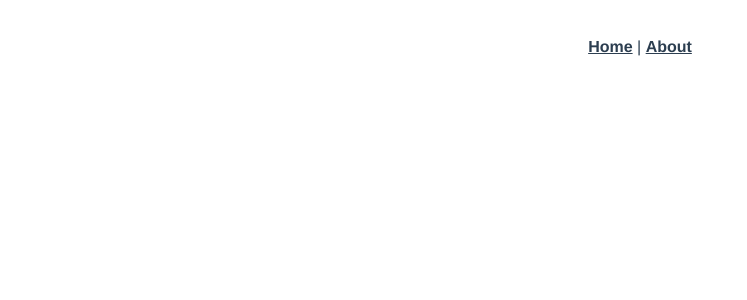
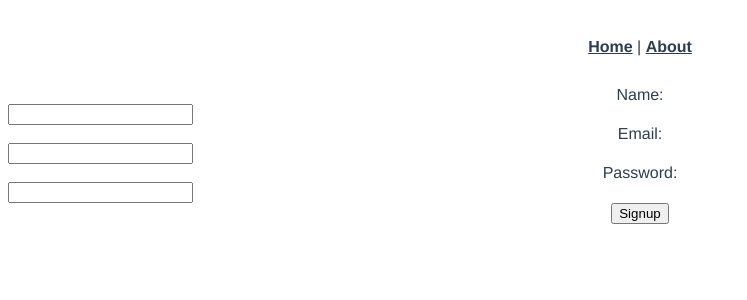
Before and after one commit to sophiapache/project3, a Vue app: page /users/signup in a window 1280 px wide. Shown: the top 300 px of the page, without its empty margins (0-747 px from the left). Built offline with nearby package versions, Linux system fonts and the light colour scheme.

Commit message:
JWT in progress

```diff
--- a/package.json
+++ b/package.json
@@ -8,6 +8,7 @@
     "lint": "vue-cli-service lint"
   },
   "dependencies": {
+    "axios": "^1.2.1",
     "core-js": "^3.8.3",
     "vue": "^2.6.14",
     "vue-router": "^3.5.1"
--- /dev/null
+++ b/src/components/Signup.vue
@@ -0,0 +1,37 @@
+<template>
+  <form>
+    <label>Name: <input type="text" v-model="name" /></label>
+    <label>Email: <input type="text" v-model="email" /></label>
+    <label>Password: <input type="password" v-model="password" /></label>
+    <button @click="signup">Signup</button>
+  </form>
+</template>
+<script>
+import axios from "axios";
+export default {
+  name: "Signup",
+  data() {
+    return {
+      name: "",
+      email: "",
+      password: "",
+    };
+  },
+  methods: {
+    signup(e) {
+      e.preventDefault();
+      let newUser = {
+        name: this.name,
+        email: this.email,
+        password: this.password,
+      };
+      axios.post("");
+    },
+  },
+};
+</script>
+<style>
+input {
+  display: block;
+}
+</style>
--- /dev/null
+++ b/src/helpers/usersHelpers.js
@@ -0,0 +1,3 @@
+import axios from "axios";
+
+const userURL = "http://localhost:3000/users/";
--- a/src/router/index.js
+++ b/src/router/index.js
@@ -1,29 +1,36 @@
-import Vue from 'vue'
-import VueRouter from 'vue-router'
-import HomeView from '../views/HomeView.vue'
+import Vue from "vue";
+import VueRouter from "vue-router";
+import HomeView from "../views/HomeView.vue";
+import SignupView from "../views/SignupView.vue";
 
-Vue.use(VueRouter)
+Vue.use(VueRouter);
 
 const routes = [
   {
-    path: '/',
-    name: 'home',
-    component: HomeView
+    path: "/",
+    name: "home",
+    component: HomeView,
   },
   {
-    path: '/about',
-    name: 'about',
+    path: "/users/signup",
+    name: "signup",
+    component: SignupView,
+  },
+  {
+    path: "/about",
+    name: "about",
     // route level code-splitting
     // this generates a separate chunk (about.[hash].js) for this route
     // which is lazy-loaded when the route is visited.
-    component: () => import(/* webpackChunkName: "about" */ '../views/AboutView.vue')
-  }
-]
+    component: () =>
+      import(/* webpackChunkName: "about" */ "../views/AboutView.vue"),
+  },
+];
 
 const router = new VueRouter({
-  mode: 'history',
+  mode: "history",
   base: process.env.BASE_URL,
-  routes
-})
+  routes,
+});
 
-export default router
+export default router;
--- a/src/views/HomeView.vue
+++ b/src/views/HomeView.vue
@@ -1,18 +1,18 @@
 <template>
   <div class="home">
-    <img alt="Vue logo" src="../assets/logo.png">
-    <HelloWorld msg="Welcome to Your Vue.js App"/>
+    <img alt="Vue logo" src="../assets/logo.png" />
+    <HelloWorld msg="Welcome to Your Vue.js App" />
   </div>
 </template>
 
 <script>
 // @ is an alias to /src
-import HelloWorld from '@/components/HelloWorld.vue'
+import HelloWorld from "@/components/HelloWorld.vue";
 
 export default {
-  name: 'HomeView',
+  name: "HomeView",
   components: {
-    HelloWorld
-  }
-}
+    HelloWorld,
+  },
+};
 </script>
--- /dev/null
+++ b/src/views/SignupView.vue
@@ -0,0 +1,17 @@
+<template>
+  <div class="signup">
+    <Signup />
+  </div>
+</template>
+
+<script>
+// @ is an alias to /src
+import Signup from "@/components/Signup.vue";
+
+export default {
+  name: "SignupView",
+  components: {
+    Signup,
+  },
+};
+</script>
```
Also changed, not shown: .eslintrc.js, src/components/Login.vue (added), 1 other file (tests, documents, lock files or other folders).
